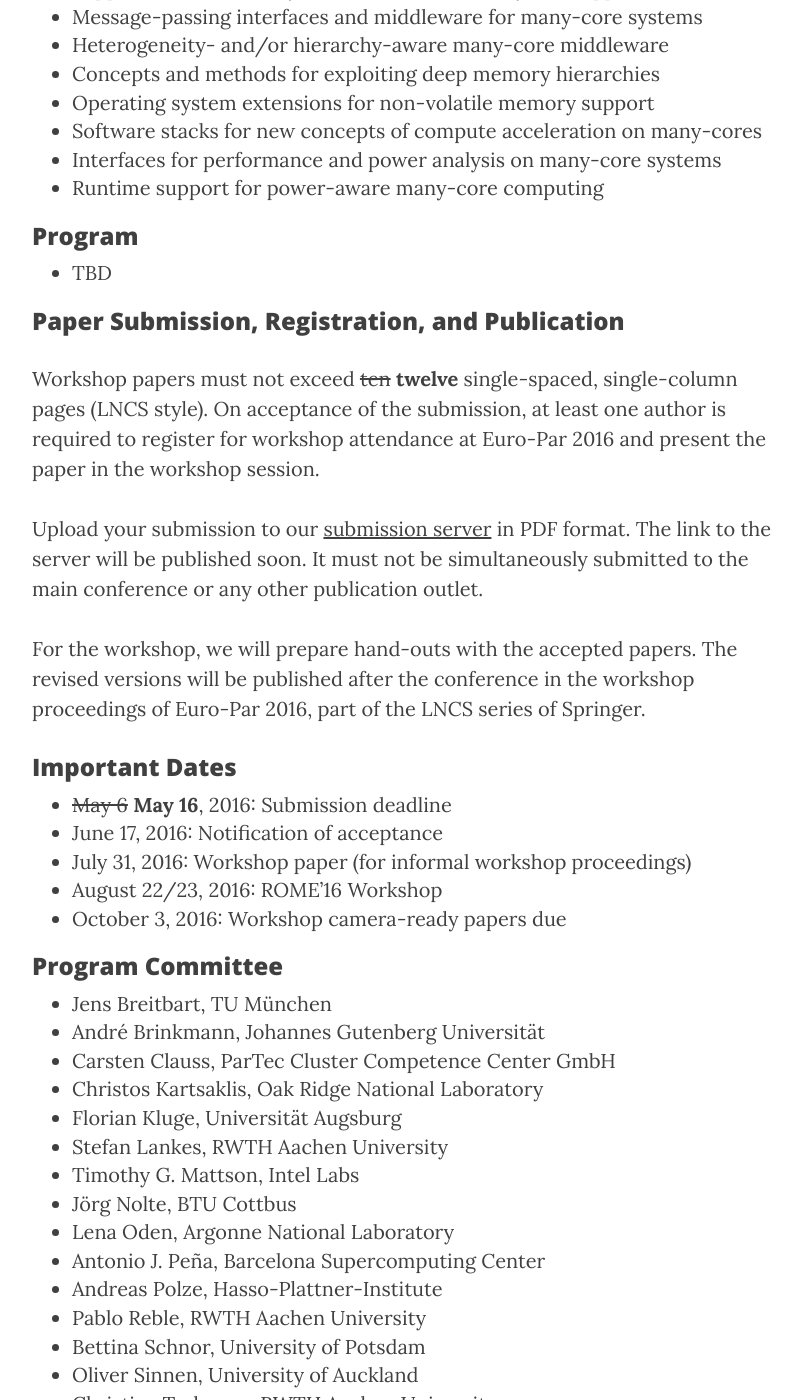
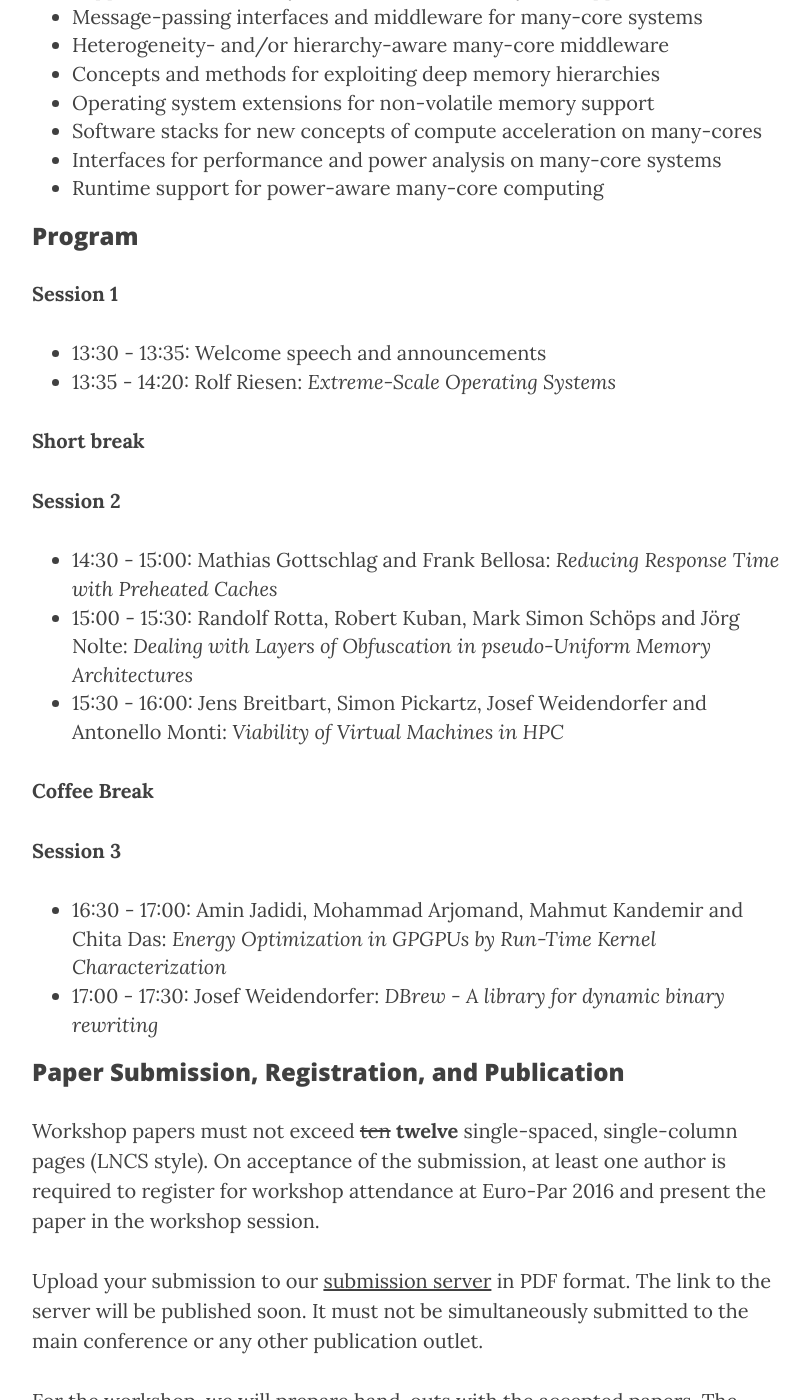
Before and after one commit to WROME/wrome.github.io, a Jekyll site: the page built from grenoble2016.md, in a window 1280 px wide and 1400 px high, scrolled down 2369 px. Shown: the whole window, without its empty margins (233-1043 px from the left). Built offline with Jekyll 4.4.1, drawn with Linux system fonts in a browser that asks for light colours; nearby versions of some CDN libraries.

Commit message:
Publishing the preliminary program

```diff
--- a/grenoble2016.md
+++ b/grenoble2016.md
@@ -43,7 +43,26 @@ This year, too, authors from all related disciplines are invited to submit unpub
 
 ### Program
 
-* TBD
+**Session 1**
+
+* 13:30 - 13:35: Welcome speech and announcements
+* 13:35 - 14:20: Rolf Riesen: *Extreme-Scale Operating Systems*
+
+**Short break**
+
+**Session 2**
+
+* 14:30 - 15:00: Mathias Gottschlag and Frank Bellosa: *Reducing Response Time with Preheated Caches*
+* 15:00 - 15:30: Randolf Rotta, Robert Kuban, Mark Simon Schöps and Jörg Nolte: *Dealing with Layers of Obfuscation in pseudo-Uniform Memory Architectures*
+* 15:30 - 16:00: Jens Breitbart, Simon Pickartz, Josef Weidendorfer and Antonello Monti: *Viability of Virtual Machines in HPC*
+
+**Coffee Break**
+
+**Session 3**
+
+* 16:30 - 17:00: Amin Jadidi, Mohammad Arjomand, Mahmut Kandemir and Chita Das: *Energy Optimization in GPGPUs by Run-Time Kernel Characterization*
+* 17:00 - 17:30: Josef Weidendorfer: *DBrew - A library for dynamic binary rewriting*
+
 
 ### Paper Submission, Registration, and Publication
 
```
